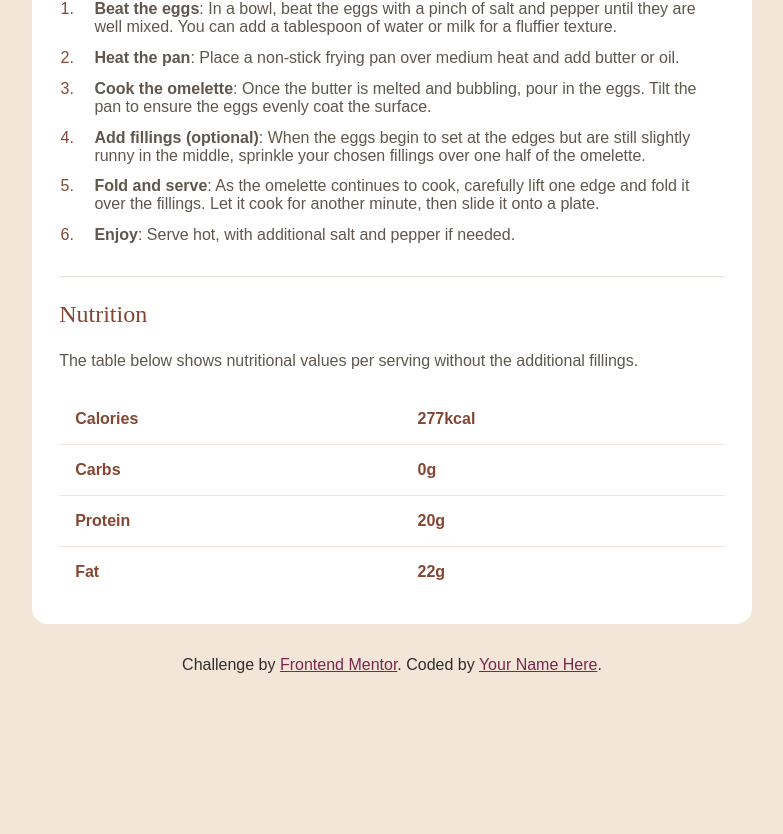
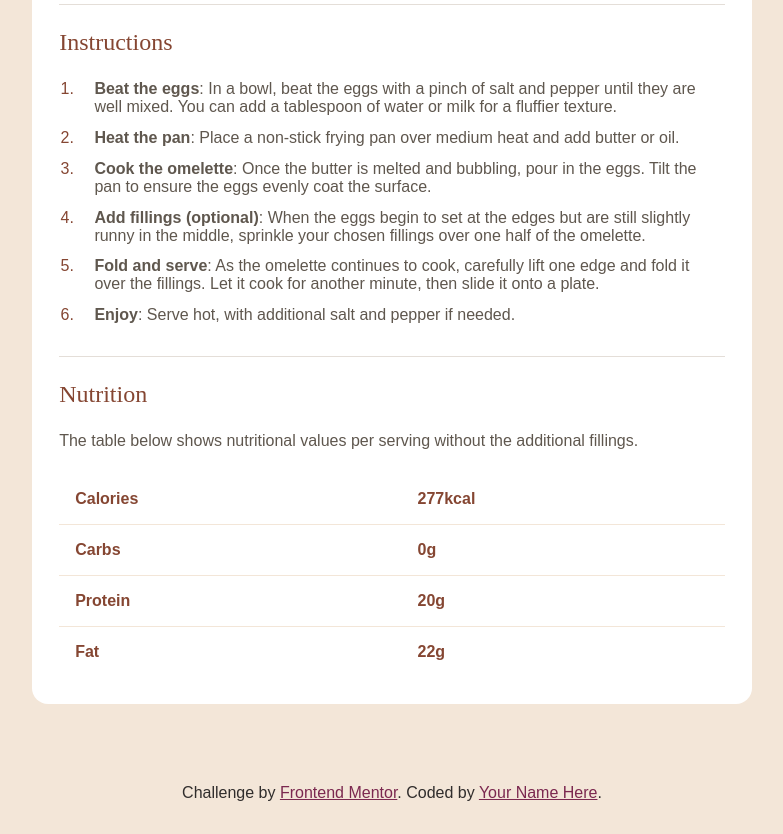
Before and after one commit to darellanodev/fm-projects, a Vue app in the folder 04-recipe-page-main/: page / in a window 1280 px wide. Shown: the part 1011-1845 px from the top of the page, without its empty margins (248-1031 px from the left). Before the commit the page ends 1717 px from the top, so only its background shows below. Built offline with nearby package versions, Linux system fonts and the light colour scheme.

Commit message:
feat(project4): Add a xl margin variable (#20)

```diff
--- a/04-recipe-page-main/src/App.vue
+++ b/04-recipe-page-main/src/App.vue
@@ -14,7 +14,7 @@ import RecipeCard from './components/RecipeCard.vue'
 <style scoped>
 .footer {
   text-align: center;
-  margin-top: var(--spacing-lg);
+  margin-top: var(--spacing-xl);
   font-size: var(--font-size-sm);
 }
 </style>
--- a/04-recipe-page-main/src/assets/main.css
+++ b/04-recipe-page-main/src/assets/main.css
@@ -28,6 +28,7 @@
   --spacing-md-lg: 1.7rem;
   --spacing-list: 1.8rem;
   --spacing-lg: 2rem;
+  --spacing-xl: 5rem;
 
   --radius-card: 1rem;
   --radius-md: 0.7rem;
--- a/04-recipe-page-main/src/components/RecipeCard.vue
+++ b/04-recipe-page-main/src/components/RecipeCard.vue
@@ -18,4 +18,8 @@ import RecipeInstructions from './RecipeInstructions.vue'
 import RecipeNutrition from './RecipeNutrition.vue'
 </script>
 
-<style scoped></style>
+<style scoped>
+.recipe-card {
+  margin-top: var(--spacing-xl);
+}
+</style>
```
